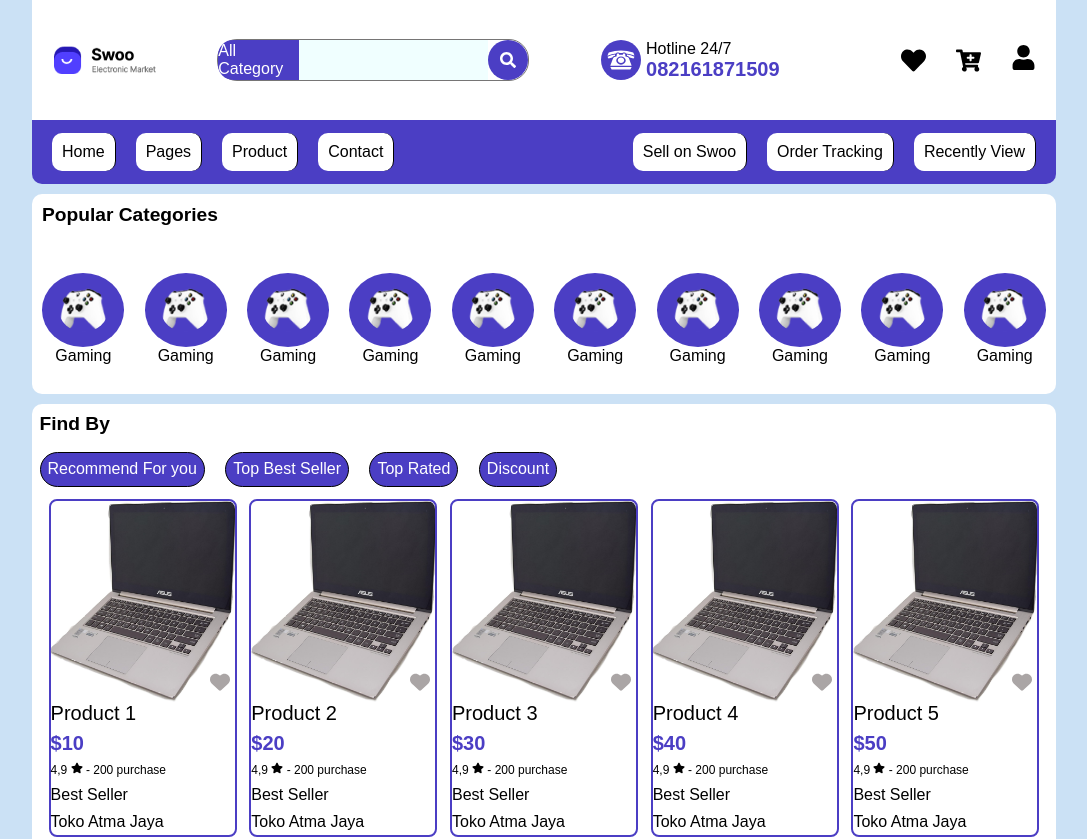
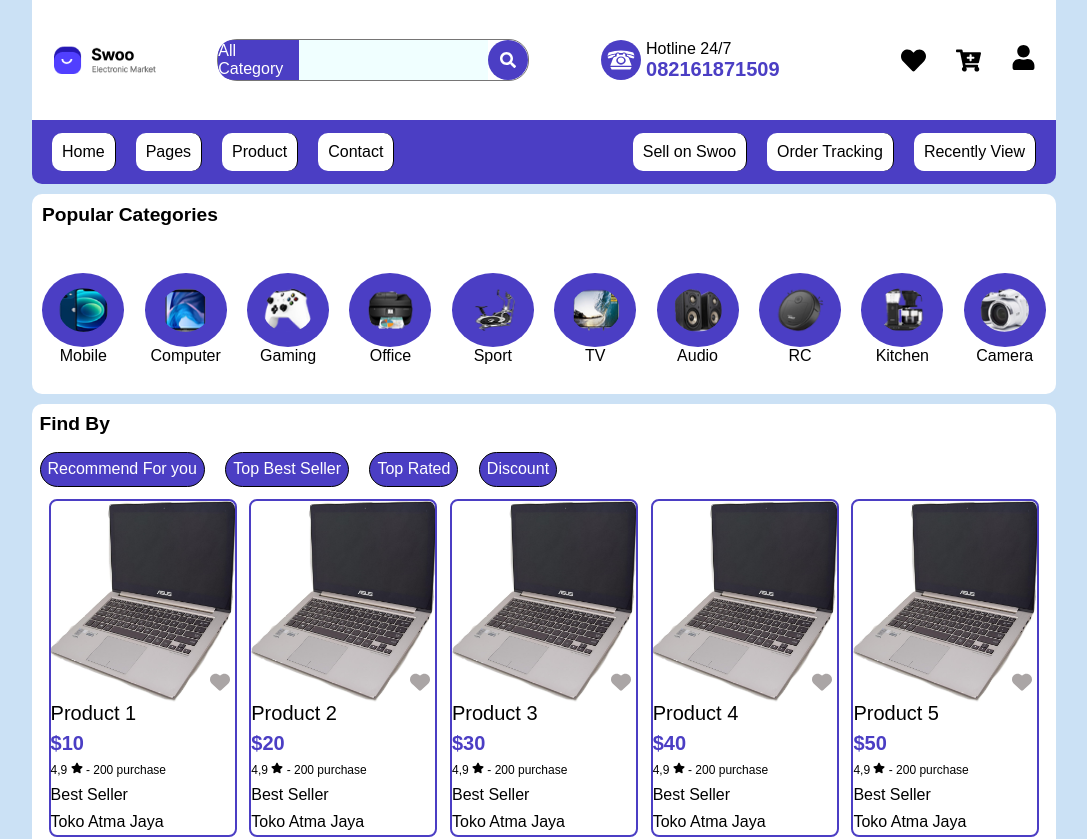
Before and after one commit to aqilfikri20/myshop, a Next.js app: page / in a window 1280 px wide. Shown: the top 839 px of the page, without its empty margins (96-1183 px from the left). Built offline with nearby package versions, Linux system fonts and the light colour scheme.

Commit message:
Update Commit

```diff
--- a/src/components/Categories/Categories.tsx
+++ b/src/components/Categories/Categories.tsx
@@ -12,12 +12,12 @@ export default function Categories(){
                     <div className="category">
                         <div className="border-category">
                         <Image
-                            src="/images/games.png"
-                            alt="games"
+                            src="/images/mobile.png"
+                            alt="mobile"
                             width={100}
                             height={100} />
                         </div>
-                        <div ><p>Gaming</p></div>
+                        <div ><p>Mobile</p></div>
                     </div>
                 </Link>
 
@@ -26,12 +26,12 @@ export default function Categories(){
                     <div className="category">
                         <div className="border-category">
                         <Image
-                            src="/images/games.png"
-                            alt="games"
+                            src="/images/computer.png"
+                            alt="computer"
                             width={100}
                             height={100} />
                         </div>
-                        <div><p>Gaming</p></div>
+                        <div><p>Computer</p></div>
                     </div>
                 </Link>
 
@@ -52,12 +52,12 @@ export default function Categories(){
                     <div className="category">
                         <div className="border-category">
                         <Image
-                            src="/images/games.png"
-                            alt="games"
+                            src="/images/office.png"
+                            alt="office"
                             width={100}
                             height={100} />
                         </div>
-                        <div><p>Gaming</p></div>
+                        <div><p>Office</p></div>
                     </div>
                 </Link>
 
@@ -65,12 +65,12 @@ export default function Categories(){
                     <div className="category">
                         <div className="border-category">
                         <Image
-                            src="/images/games.png"
-                            alt="games"
+                            src="/images/sport.png"
+                            alt="sport"
                             width={100}
                             height={100} />
                         </div>
-                        <div><p>Gaming</p></div>
+                        <div><p>Sport</p></div>
                     </div>
                 </Link>
 
@@ -78,12 +78,12 @@ export default function Categories(){
                     <div className="category">
                         <div className="border-category">
                         <Image
-                            src="/images/games.png"
-                            alt="games"
+                            src="/images/tv.png"
+                            alt="tv"
                             width={100}
                             height={100} />
                         </div>
-                        <div><p>Gaming</p></div>
+                        <div><p>TV</p></div>
                     </div>
                 </Link>
 
@@ -91,12 +91,12 @@ export default function Categories(){
                     <div className="category">
                         <div className="border-category">
                         <Image
-                            src="/images/games.png"
+                            src="/images/audio.png"
                             alt="games"
                             width={100}
                             height={100} />
                         </div>
-                        <div><p>Gaming</p></div>
+                        <div><p>Audio</p></div>
                     </div>
                 </Link>
 
@@ -104,12 +104,12 @@ export default function Categories(){
                     <div className="category">
                         <div className="border-category">
                         <Image
-                            src="/images/games.png"
+                            src="/images/robot-cleaner.png"
                             alt="games"
                             width={100}
                             height={100} />
                         </div>
-                        <div><p>Gaming</p></div>
+                        <div><p>RC</p></div>
                     </div>
                 </Link>
 
@@ -117,12 +117,12 @@ export default function Categories(){
                     <div className="category">
                         <div className="border-category">
                         <Image
-                            src="/images/games.png"
+                            src="/images/kitchen.png"
                             alt="games"
                             width={100}
                             height={100} />
                         </div>
-                        <div><p>Gaming</p></div>
+                        <div><p>Kitchen</p></div>
                     </div>
                 </Link>
 
@@ -130,12 +130,12 @@ export default function Categories(){
                     <div className="category">
                         <div className="border-category">
                         <Image
-                            src="/images/games.png"
+                            src="/images/camera.png"
                             alt="games"
                             width={100}
                             height={100} />
                         </div>
-                        <div><p>Gaming</p></div>
+                        <div><p>Camera</p></div>
                     </div>
                 </Link>
 
```
